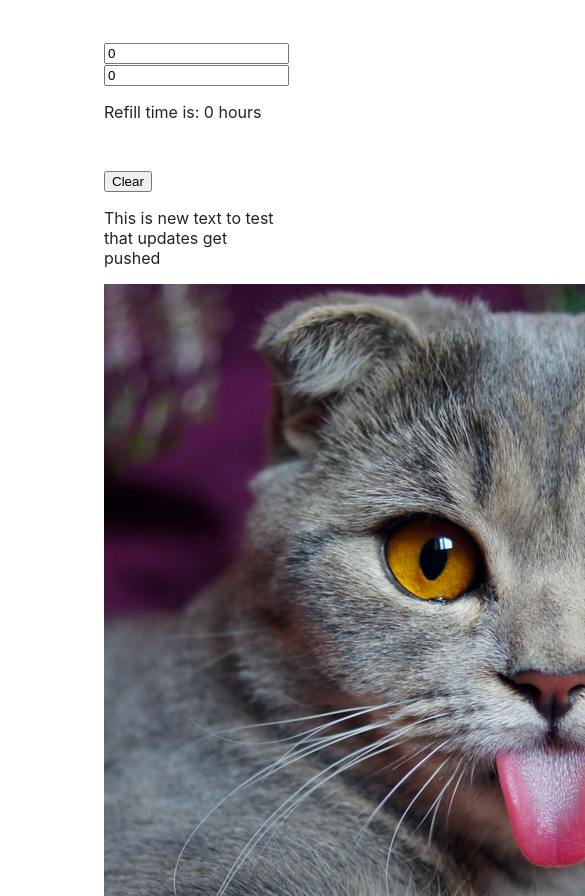
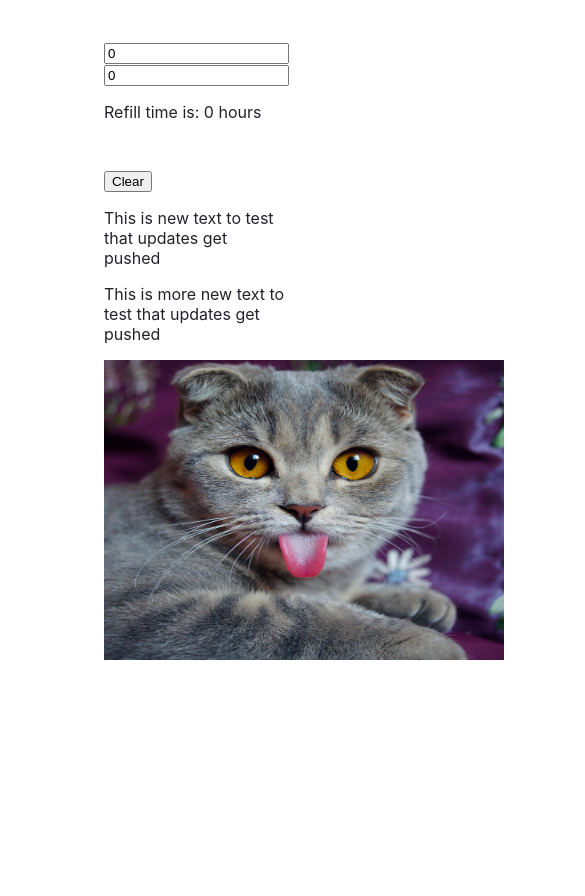
Before and after one commit to MotorizedWandOfFury/gatsby-pwa-poc, a Gatsby site: page / in a window 390 px wide. Shown: the part 204-1100 px from the top of the page, 585 px wide, since content can reach past the window. After the commit the page ends 972 px from the top, so only its background shows below. Built offline with nearby package versions, Linux system fonts and the light colour scheme; Gatsby itself is replaced by a stand-in of ours.

Commit message:
testing on mobile how changes propagate

```diff
--- a/src/pages/index.tsx
+++ b/src/pages/index.tsx
@@ -111,7 +111,9 @@ const IndexPage: FC<PageProps> = () => {
         }}>Clear</button>
       </div>
       <p>This is new text to test that updates get pushed</p>
+      <p>This is more new text to test that updates get pushed</p>
       <img
+        style={{width: 400, height: 300}}
         alt="cat picture 2"
         src={catPicture}
       />
```
